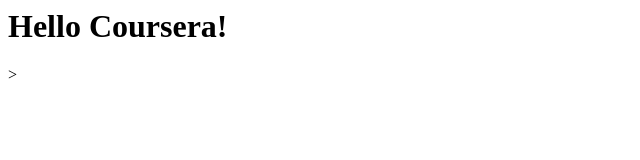
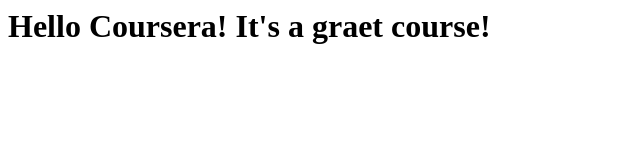
Before and after one commit to vitta3/coursera-test, a plain HTML site: page site/index.html in a window 1280 px wide. Shown: the whole page, without its empty margins (0-640 px from the left). Drawn offline with Linux system fonts and the light colour scheme.

Commit message:
Small adition to our page content

```diff
--- a/site/index.html
+++ b/site/index.html
@@ -4,6 +4,6 @@
 	<title>Hello Coursera!</title>
 </head>
 <body>
-<h1>Hello Coursera!</h1>
+<h1>Hello Coursera! It's a graet course!</h1>
 </body>
-</html>>
+</html>
```
